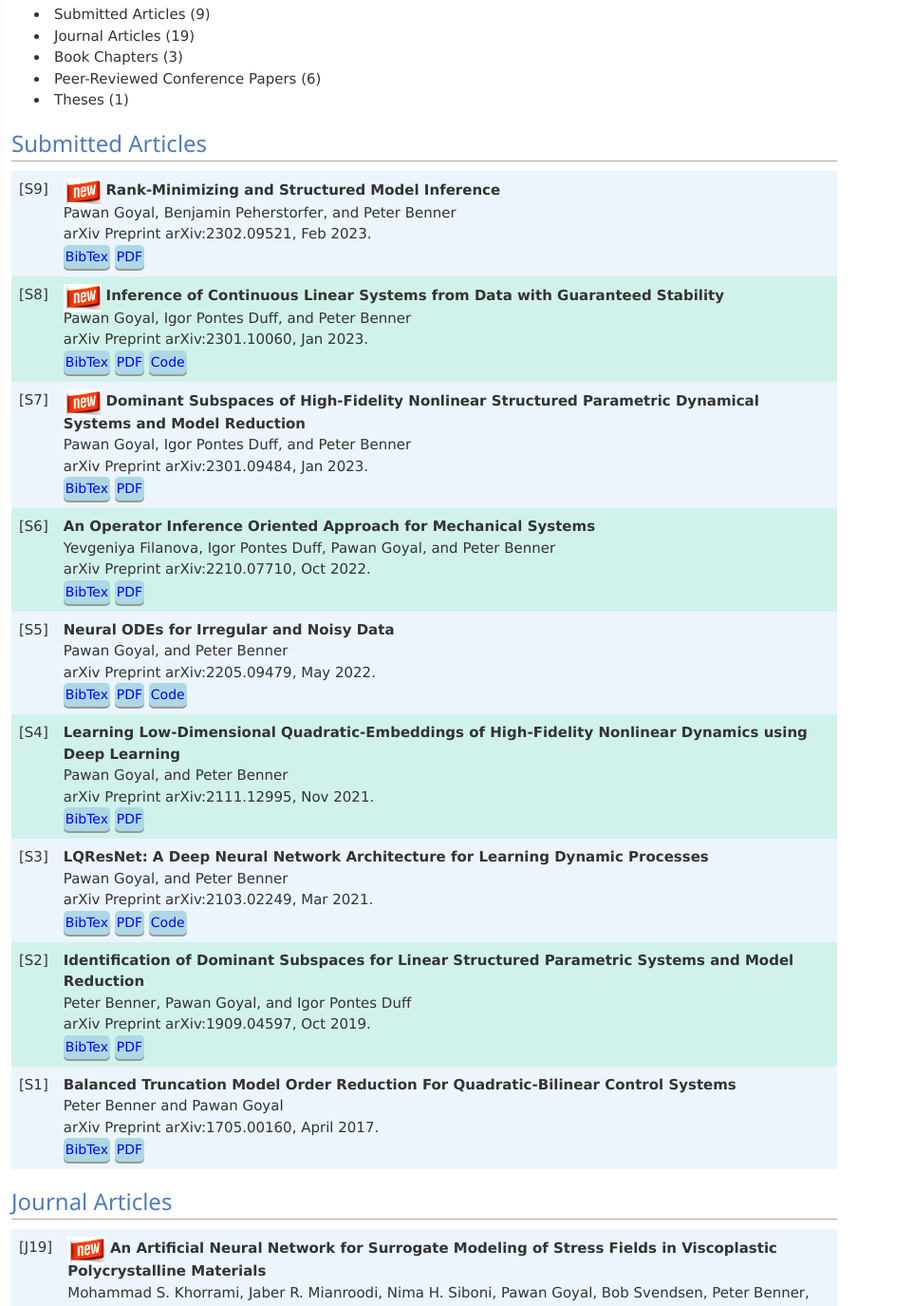
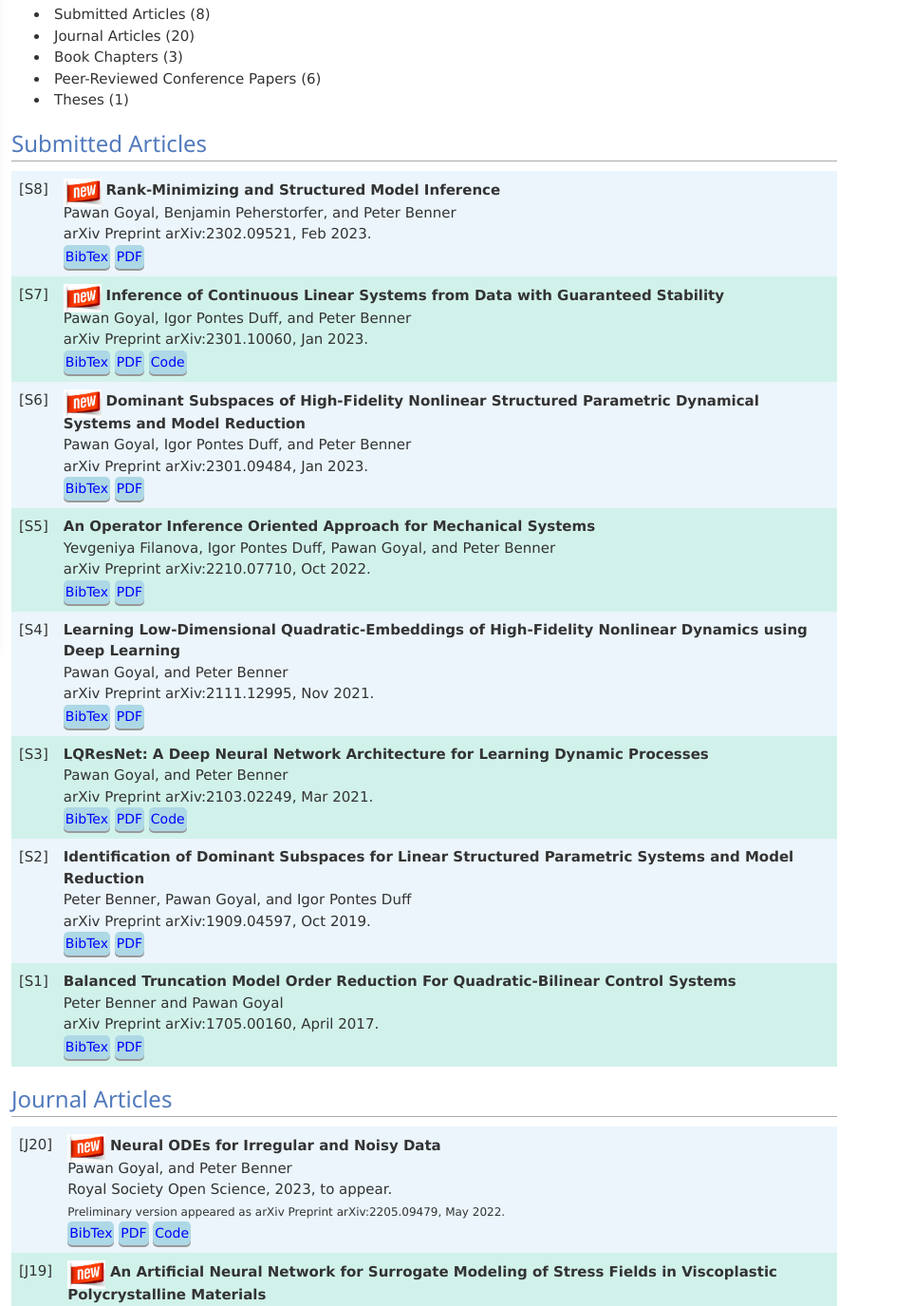
Before and after one commit to goyalpike/goyalpike.github.io, a plain HTML site: page Publications.html in a window 1280 px wide. Shown: the part 125-1500 px from the top of the page at 95% size, 318-1280 px from the left. Drawn offline with Linux system fonts and the light colour scheme; some icons are missing.

Commit message:
updated RSOS paper

```diff
--- a/Publications.html
+++ b/Publications.html
@@ -70,8 +70,8 @@
           <h2 class="title">Publications</h2>
           <p>If you have questions regarding the publications, please feel free to contact me. <a href = "https://scholar.google.de/citations?user=9rEfaRwAAAAJ&hl=en" target="_blank">Gooogle scholar page <img src="./images/GoogleScholarLogo.png" width = "40 "height="40"></a> </p>
           <ul >
-            <li> <a href="#SubmittedArticles">Submitted Articles (9)</a> </li>
-            <li><a href="#JournalArticles">Journal Articles (19)</a></li>
+            <li> <a href="#SubmittedArticles">Submitted Articles (8)</a> </li>
+            <li><a href="#JournalArticles">Journal Articles (20)</a></li>
             <li><a href="#BookChapters">Book Chapters (3)</a></li>
             <li><a href="#BookChapters">Peer-Reviewed Conference Papers (6)</a></li>
             <li><a href="#Theses">Theses (1)</a></li>
@@ -83,7 +83,7 @@
                 <table>
                 <!-----------------S12-->
                 <tr>
-                  <td valign="top"> <a name="S12">[S9]</a></td>
+                  <td valign="top"> <a name="S12">[S8]</a></td>
                   <td valign="top"><img src="./images/new.jpeg" width = "40 "height="30" alt=" [new]" align="top"/>
                     <a href="https://arxiv.org/abs/2302.09521" target="_blank">
                       <b>Rank-Minimizing and Structured Model Inference</b></a><br />
@@ -115,7 +115,7 @@
                 <!-----------------S12-->
                 <!-----------------S11-->
                 <tr>
-                  <td valign="top"> <a name="S11">[S8]</a></td>
+                  <td valign="top"> <a name="S11">[S7]</a></td>
                   <td valign="top"><img src="./images/new.jpeg" width = "40 "height="30" alt=" [new]" align="top"/>
                     <a href="https://arxiv.org/abs/2301.10060" target="_blank">
                       <b>Inference of Continuous Linear Systems from Data with Guaranteed Stability</b></a><br />
@@ -146,7 +146,7 @@
                 <!-----------------S11-->
                 <!-----------------S10-->
                 <tr>
-                  <td valign="top"> <a name="S10">[S7]</a></td>
+                  <td valign="top"> <a name="S10">[S6]</a></td>
                   <td valign="top"><img src="./images/new.jpeg" width = "40 "height="30" alt=" [new]" align="top"/>
                     <a href="https://arxiv.org/abs/2301.09484" target="_blank">
                       <b>Dominant Subspaces of High-Fidelity Nonlinear Structured Parametric Dynamical Systems and Model Reduction</b></a><br />
@@ -177,7 +177,7 @@
                 <!-----------------S10-->
                       <!-----------------S9-->
                       <tr>
-                        <td valign="top"> <a name="S8">[S6]</a></td>
+                        <td valign="top"> <a name="S8">[S5]</a></td>
                         <td valign="top">
                           <a href="http://arxiv.org/abs/2210.07710" target="_blank">
                             <b>An Operator Inference Oriented Approach for Mechanical Systems</b></a><br />
@@ -204,35 +204,6 @@
                           </div>
                       </tr>
                     <!-----------------S9-->
-                      <!-----------------S6-->
-                        <tr>
-                          <td valign="top"> <a name="S6">[S5]</a></td>
-                          <td valign="top"><align="top"/>
-                            <a href="http://arxiv.org/abs/2205.09479" target="_blank">
-                              <b>Neural ODEs for Irregular and Noisy Data</b></a><br />
-                              Pawan Goyal, and Peter Benner<br />
-                            arXiv Preprint <a href="http://arxiv.org/abs/2205.09479" target="_blank">arXiv:2205.09479</a>, May 2022.<br/>
-                            <!-----<p>Click the "Try it" button to toggle between hiding and showing the DIV element:</p>--->
-                            <button  class="button" class="btn btn-info btn-xs" onclick="myFunction('Bib_s6')">BibTex</button>
-                            <button class="button" class="btn btn-info btn-xs" type="submit" onclick="window.open('https://arxiv.org/pdf/2205.09479.pdf')">PDF</button>
-                            <button  class="button" class="btn btn-info btn-xs" onclick="myFunction('Code_s6')">Code</button>
-                            <div class = displaynone id="Bib_s6">
-                              @TechReport{morGoyB22, <br/>
-                                author =       {Goyal, P. and Benner, P.},<br/>
-                                title =        {Neural ODEs for Irregular and Noisy Data},<br/>
-                                institution =  {arXiv},<br/>
-                                year =         2022,<br/>
-                                type =         {e-print},<br/>
-                                number =       {2205.09479},<br/>
-                                url =          {https://arxiv.org/abs/2205.09479},<br/>
-                                note =         {cs.LG}<br/>
-                              }
-                            </div>
-                            <div class = displaynone id="Code_s6">
-                                Codes can be found under the link <a href="https://gitlab.mpi-magdeburg.mpg.de/goyalp/implicit_neuralodes" target="_blank">https://gitlab.mpi-magdeburg.mpg.de/goyalp/implicit_neuralodes</a>.
-                            </div>
-                        </tr>
-                      <!-----------------S6-->
                       <!-----------------S5-->
                         <tr>
                           <td valign="top"> <a name="S5">[S4]</a></td>
@@ -366,7 +337,36 @@
                 <!--Journal Articles-->
                 <!---------------------->
                 <table>
-
+                      <!-----------------J20-->
+                      <tr>
+                        <td valign="top"> <a name="J20">[J20]</a></td>
+                        <td valign="top"><align="top"/><img src="./images/new.jpeg" width = "40 "height="30" alt=" [new]" align="top"/>
+                          <a href="http://arxiv.org/abs/2205.09479" target="_blank">
+                            <b>Neural ODEs for Irregular and Noisy Data</b></a><br />
+                            Pawan Goyal, and Peter Benner<br />
+                            <a href="https://royalsocietypublishing.org/journal/rsos" target="_blank">Royal Society Open Science</a>, 2023, to appear.<br/>
+                            <small>Preliminary version appeared as arXiv Preprint <a href="https://arxiv.org/abs/2205.09479" target="_blank">arXiv:2205.09479</a>, May 2022. </small><br/>
+                          <!-----<p>Click the "Try it" button to toggle between hiding and showing the DIV element:</p>--->
+                          <button  class="button" class="btn btn-info btn-xs" onclick="myFunction('Bib_j20')">BibTex</button>
+                          <button class="button" class="btn btn-info btn-xs" type="submit" onclick="window.open('https://arxiv.org/pdf/2205.09479.pdf')">PDF</button>
+                          <button  class="button" class="btn btn-info btn-xs" onclick="myFunction('Code_j20')">Code</button>
+                          <div class = displaynone id="Bib_j20">
+                            @TechReport{morGoyB22, <br/>
+                              author =       {Goyal, P. and Benner, P.},<br/>
+                              title =        {Neural ODEs for Irregular and Noisy Data},<br/>
+                              institution =  {arXiv},<br/>
+                              year =         2022,<br/>
+                              type =         {e-print},<br/>
+                              number =       {2205.09479},<br/>
+                              url =          {https://arxiv.org/abs/2205.09479},<br/>
+                              note =         {cs.LG}<br/>
+                            }
+                          </div>
+                          <div class = displaynone id="Code_j20">
+                              Codes can be found under the link <a href="https://gitlab.mpi-magdeburg.mpg.de/goyalp/implicit_neuralodes" target="_blank">https://gitlab.mpi-magdeburg.mpg.de/goyalp/implicit_neuralodes</a>.
+                          </div>
+                      </tr>
+                      <!-----------------J20-->
                       <!-----------------J19-->
                       <tr>
                         <td valign="top"> <a name="J19">[J19]</a></td>
```
Also changed, not shown: index.html (+5 -2 lines).
